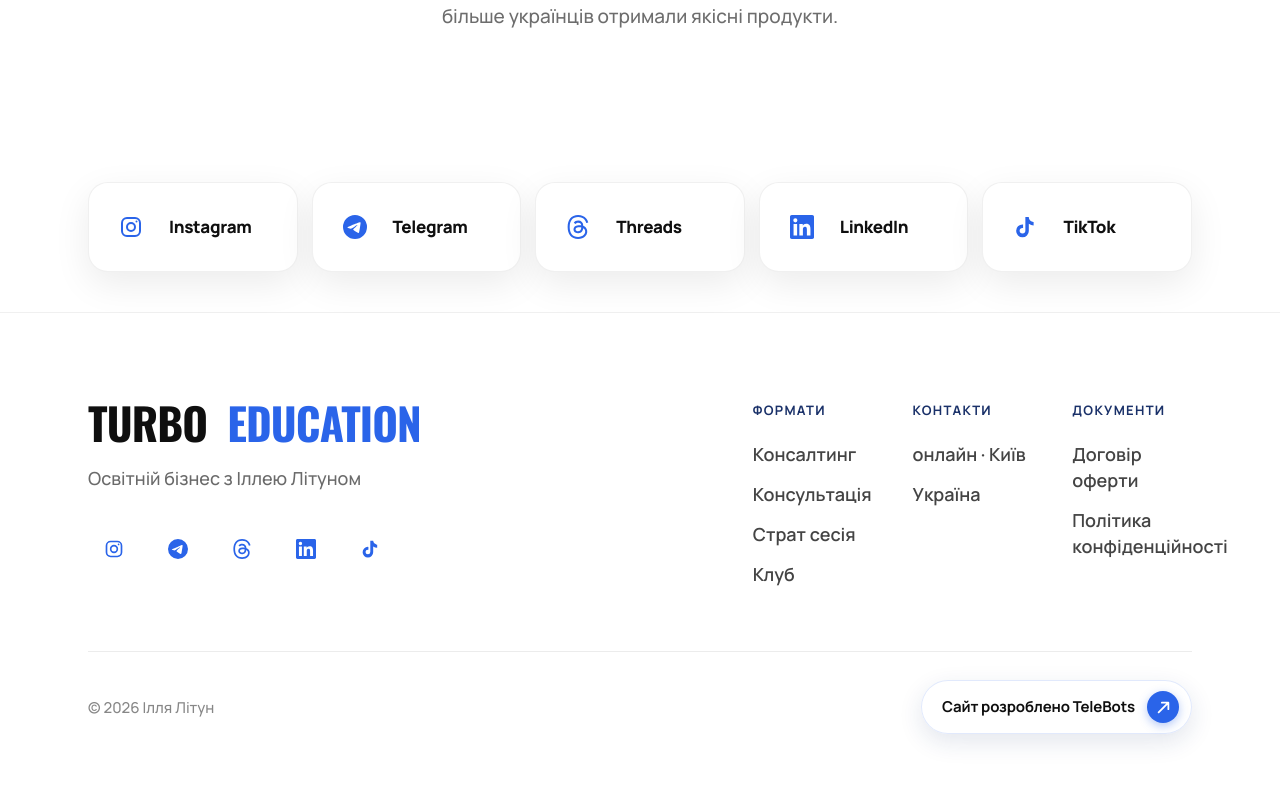
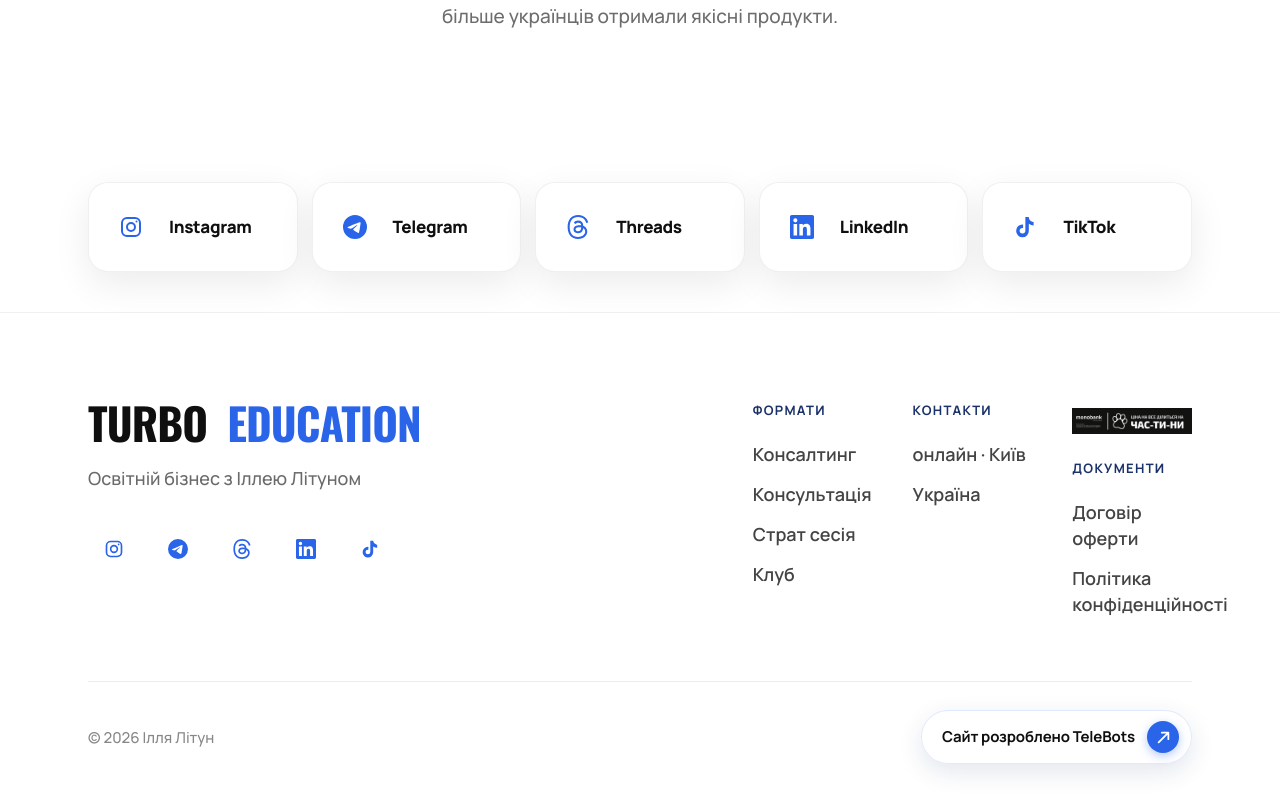
Before and after one commit to fedoniukri-io24-tech/illyalitun-site, a Next.js app: page / in a window 1280 px wide. Shown: the part 1145-1945 px from the top of the page. Before the commit the page ends 1915 px from the top, so only its background shows below. Built offline with nearby package versions, Linux system fonts and the light colour scheme; no server answers.

Commit message:
some updates

```diff
--- a/src/app/components/Footer.module.css
+++ b/src/app/components/Footer.module.css
@@ -98,6 +98,13 @@
   display: flex;
   flex-direction: column;
   gap: 14px;
+}
+
+.footerLogo {
+  width: auto;
+  height: 40px;
+  object-fit: contain;
+  margin-bottom: 4px;
 }
 
 .col h3 {
--- a/src/app/components/Footer.tsx
+++ b/src/app/components/Footer.tsx
@@ -1,3 +1,4 @@
+import Image from 'next/image'
 import { BRAND, SERVICES, SOCIALS } from '../brand'
 import { SOCIAL_ICONS } from '../socialIcons'
 import SocialsSection from './SocialsSection'
@@ -46,6 +47,13 @@
                 </div>
 
                 <div className={styles.col}>
+                  <Image
+                    src="/black_full_logo_1200_px.png"
+                    alt="Litun logo"
+                    width={120}
+                    height={48}
+                    className={styles.footerLogo}
+                  />
                   <h3>Документи</h3>
                   <a href="/oferta">Договір оферти</a>
                   <a href="/polityka">Політика конфіденційності</a>
```
Also changed, not shown: public/black_full_logo_1200_px.png (added).
